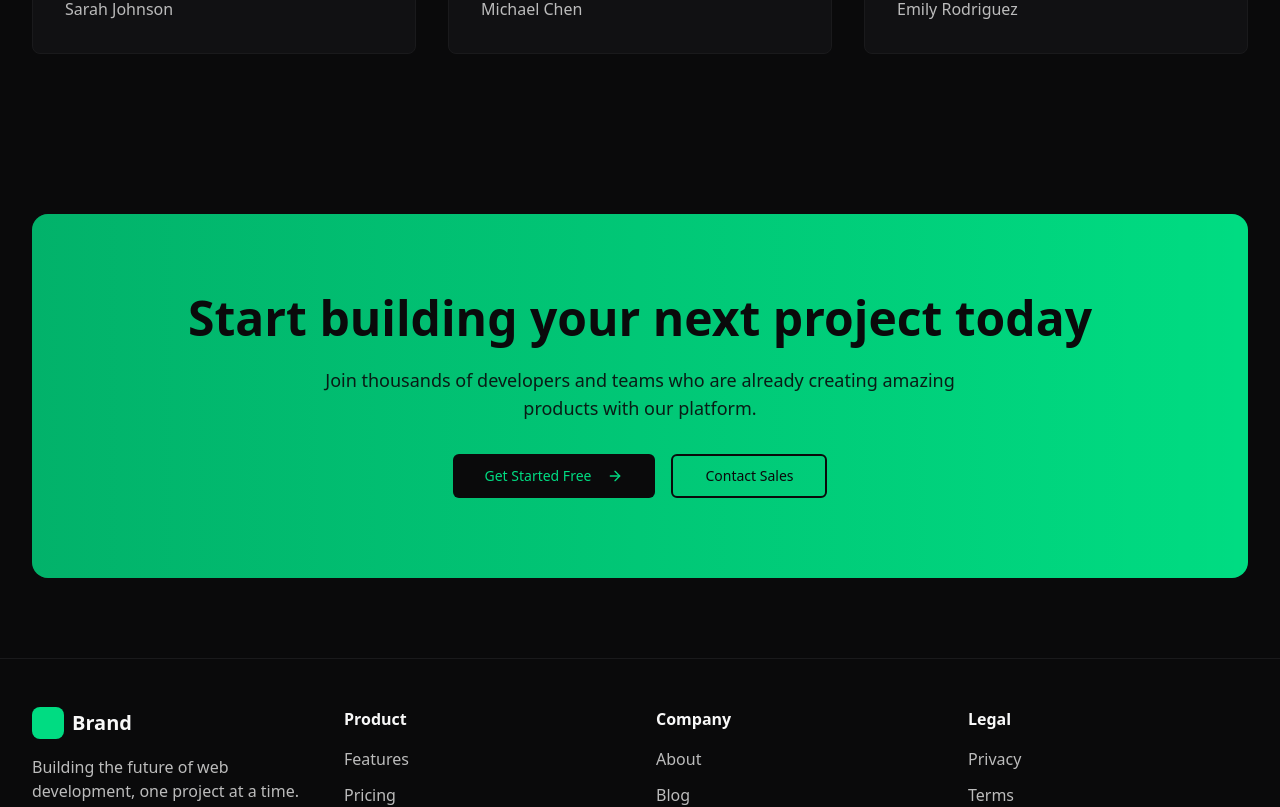
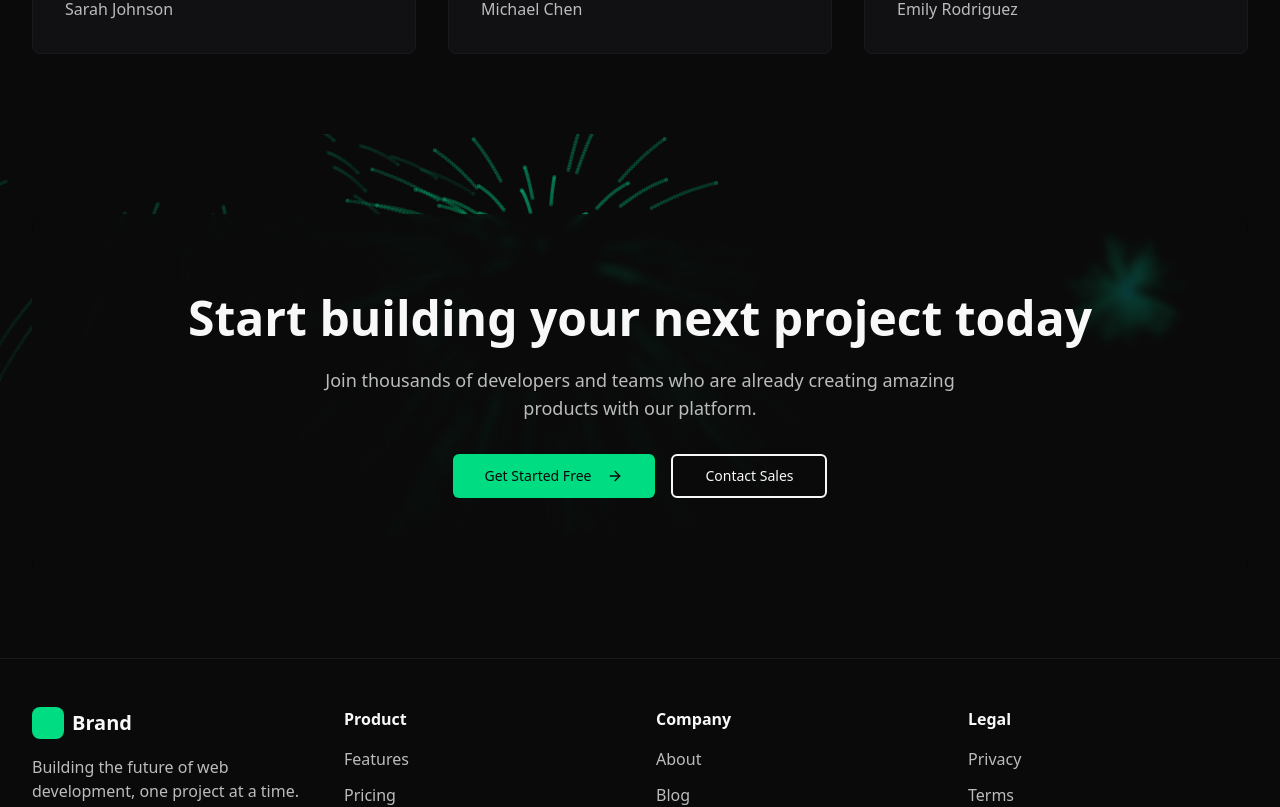
Before and after one commit to luizinhodavp041/orpheo-digital-4, a Next.js app: page / in a window 1280 px wide. Shown: the part 5260-6067 px from the top of the page. Built offline with nearby package versions, Linux system fonts and the light colour scheme.

Commit message:
background cta

```diff
--- a/src/components/sections/Cta.tsx
+++ b/src/components/sections/Cta.tsx
@@ -1,34 +1,37 @@
 // components/sections/Cta.tsx
 import { ArrowRight } from "lucide-react";
 import { Button } from "@/components/ui/button";
+import { Fireworks } from "@/components/sections/Fireworks";
 
 export function Cta() {
   return (
-    <section id="cta-section" className="py-20 bg-background">
+    <section id="cta-section" className="relative py-20">
+      {/* Fireworks background */}
+      <div className="absolute inset-0 -z-10">
+        <Fireworks />
+      </div>
+
       <div className="max-w-7xl mx-auto px-4 sm:px-6 lg:px-8">
-        <div className="relative overflow-hidden rounded-2xl bg-accent">
-          {/* Gradient overlay */}
-          <div className="absolute inset-0 bg-gradient-to-r from-background/20 to-transparent"></div>
-
+        <div className="relative overflow-hidden rounded-2xl bg-background/80 backdrop-blur-sm">
           <div className="relative px-8 py-16 md:py-20 text-center">
-            <h2 className="text-4xl md:text-5xl font-bold mb-6 text-background">
+            <h2 className="text-4xl md:text-5xl font-bold mb-6 text-text">
               Start building your next project today
             </h2>
-            <p className="text-lg mb-8 text-background/90 max-w-2xl mx-auto">
+            <p className="text-lg mb-8 text-text-secondary max-w-2xl mx-auto">
               Join thousands of developers and teams who are already creating
               amazing products with our platform.
             </p>
             <div className="flex flex-col sm:flex-row gap-4 justify-center items-center">
               <Button
                 size="lg"
-                className="bg-background text-accent hover:bg-background/90"
+                className="bg-accent text-background hover:bg-accent/90"
               >
                 Get Started Free
                 <ArrowRight className="ml-2 h-4 w-4" />
               </Button>
               <Button
                 size="lg"
-                className="bg-transparent border-2 border-background text-background hover:bg-background hover:text-accent transition-colors"
+                className="bg-transparent border-2 border-text text-text hover:bg-text hover:text-background transition-colors"
               >
                 Contact Sales
               </Button>
```
